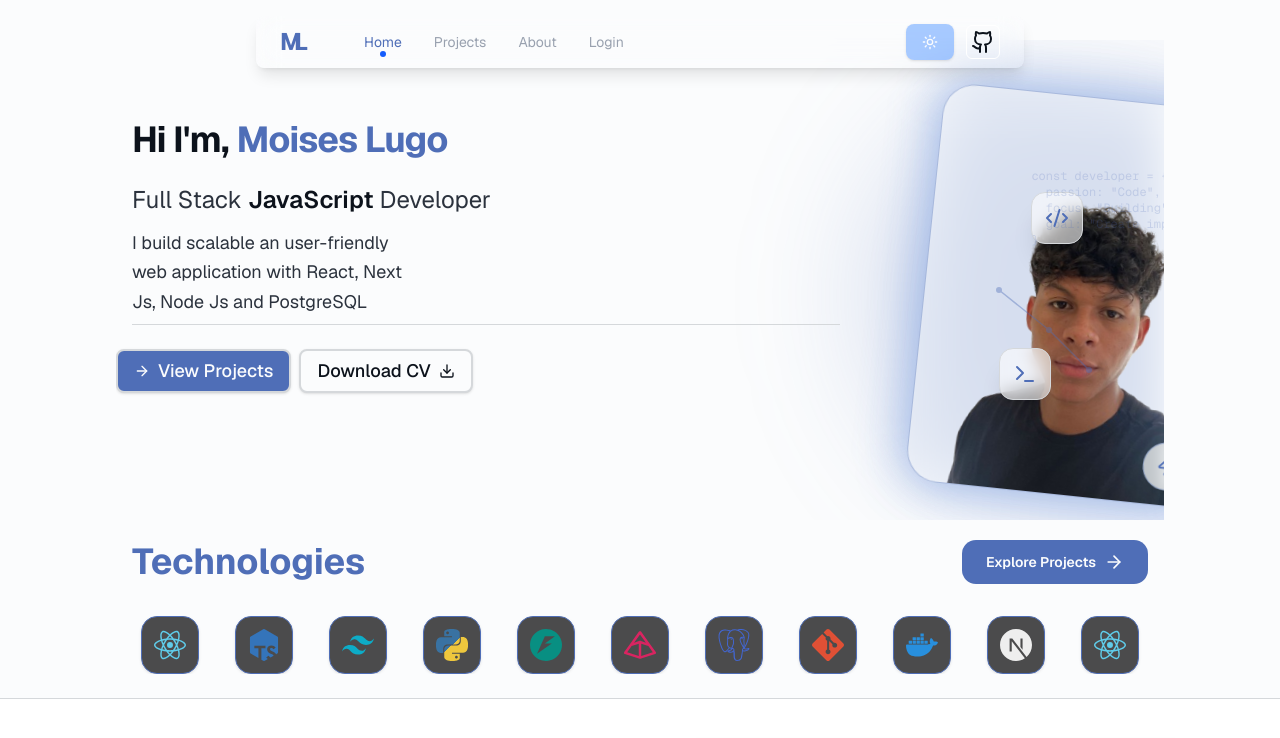
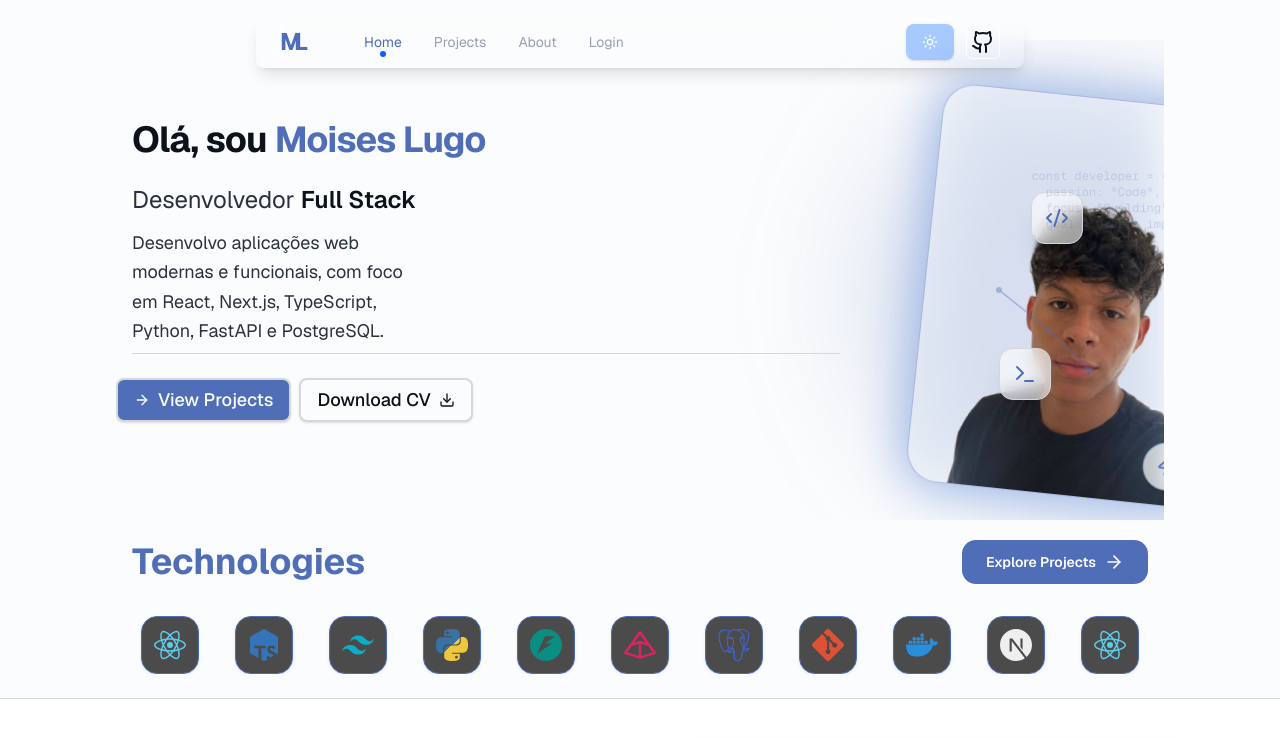
Before and after one commit to moiseslugo-04/mini-blog, a Next.js app: page / in a window 1280 px wide. Shown: the top 738 px of the page. Built offline with nearby package versions, Linux system fonts and the light colour scheme.

Commit message:
Translate HeroContent text to Portuguese
Updated text content to Portuguese for localization.

```diff
--- a/src/features/home/HeroContent.tsx
+++ b/src/features/home/HeroContent.tsx
@@ -4,22 +4,21 @@ export function HeroContent() {
       {/* Headline */}
       <div className='flex flex-col gap-2 w-full  text-start'>
         <h1 className='flex gap-2 text-3xl  lg:text-4xl font-bold tracking-tight mb-4'>
-          <span className='block'>Hi I'm,</span>
+          <span className='block'>Olá, sou</span>
           <span className='text-primary'>Moises Lugo</span>
         </h1>
 
         <p className='text-xl md:text-2xl text-muted-foreground max-w-xl'>
-          Full Stack{' '}
-          <span className='font-semibold text-foreground'>JavaScript</span>{' '}
-          Developer
+          Desenvolvedor{' '}
+          <span className='font-semibold text-foreground'>Full Stack</span>
         </p>
       </div>
 
       {/* Mission Statement */}
       <div className=''>
         <p className='text-lg text-muted-foreground leading-relaxed text-left w-70 pb-2 '>
-          I build scalable an user-friendly web application with React, Next Js,
-          Node Js and PostgreSQL
+          Desenvolvo aplicações web modernas e funcionais, com foco em
+          React, Next.js, TypeScript, Python, FastAPI e PostgreSQL.
         </p>
 
         {/* Quick Stats */}
```
